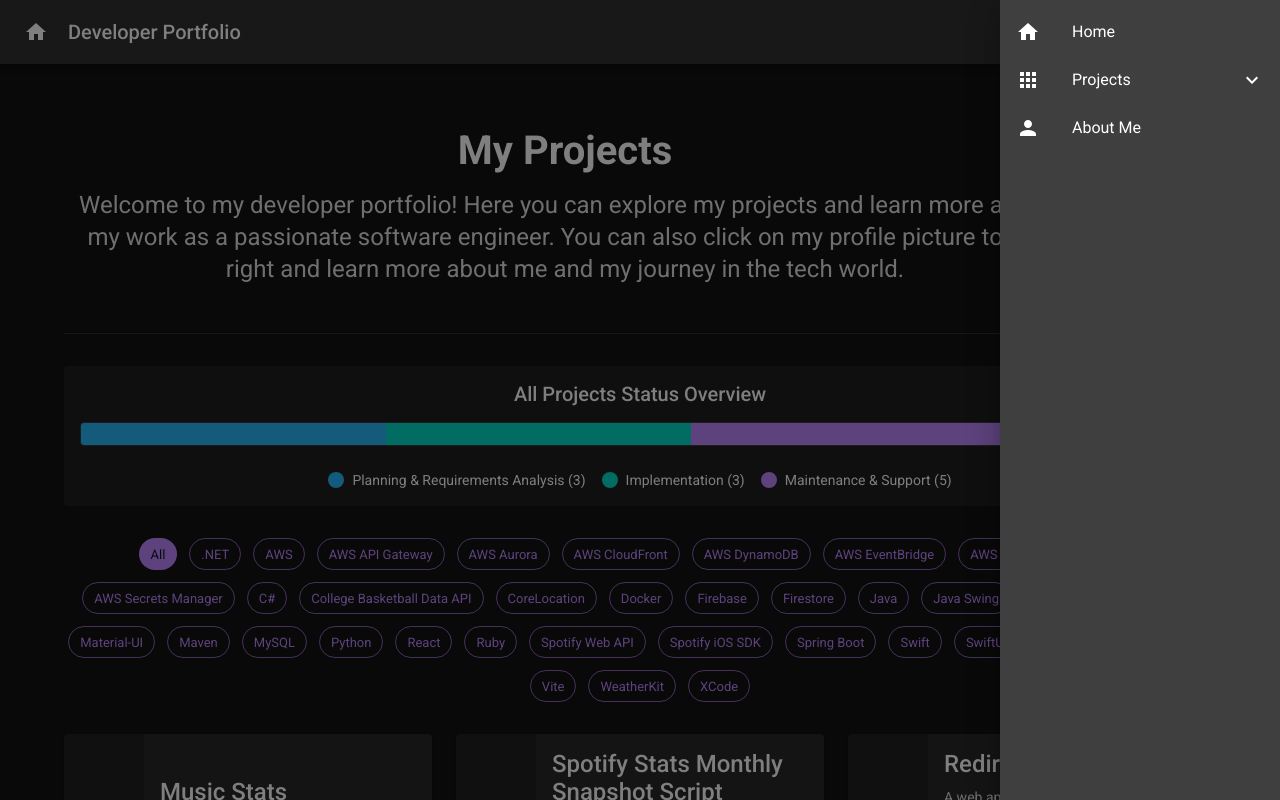
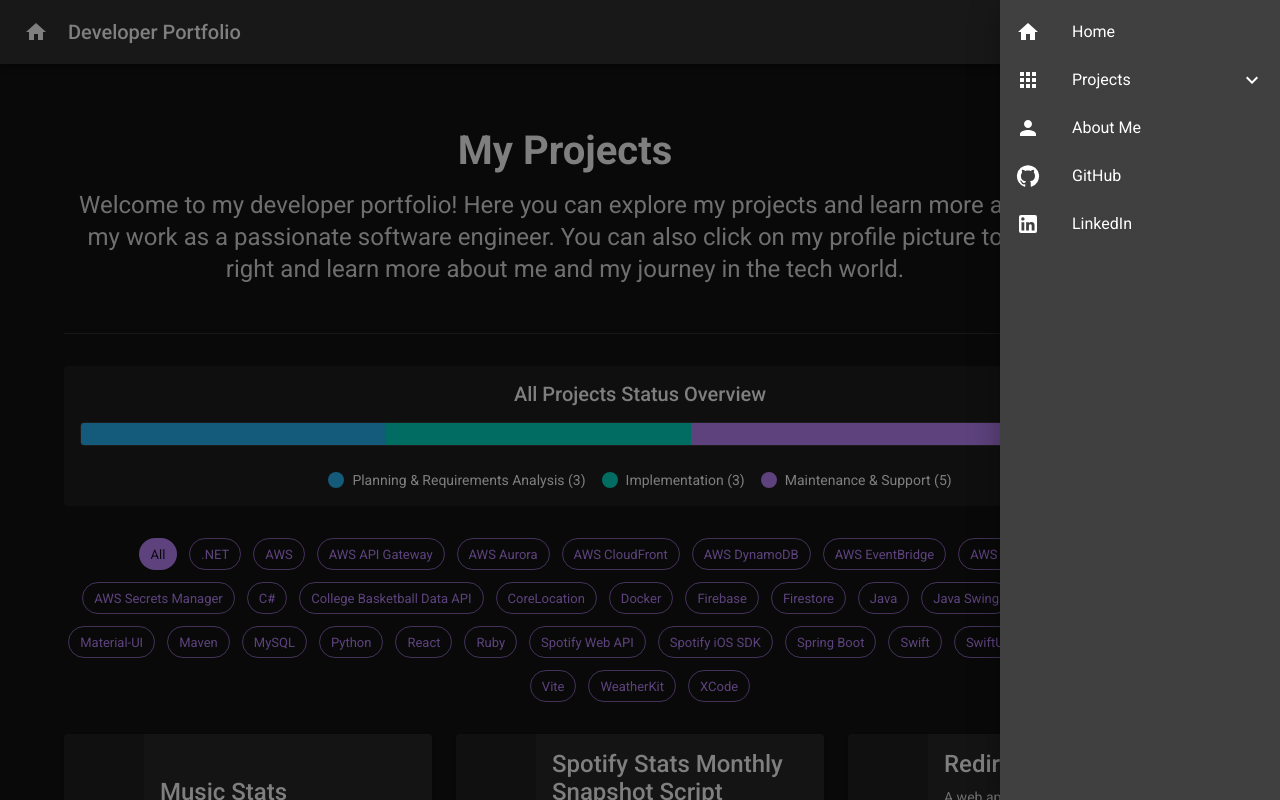
Before and after one commit to BrandonLC2020/Portfolio, a React (Vite) app: page / in a window 1280 px wide. Both pictures are taken after a click on the button 1244 px from the left and 32 px from the top of the page. Shown: the top 800 px of the page. Built offline with nearby package versions, Linux system fonts and the light colour scheme.

Commit message:
some tweaks and new features

```diff
--- a/src/components/Header.tsx
+++ b/src/components/Header.tsx
@@ -29,6 +29,8 @@ import {
   Person as PersonIcon,
   Apps as AppsIcon,
 } from '@mui/icons-material';
+import GitHubIcon from '@mui/icons-material/GitHub';
+import LinkedInIcon from '@mui/icons-material/LinkedIn';
 
 interface HeaderProps {
   onNavigate: (page: 'about' | 'grid') => void;
@@ -36,6 +38,8 @@ interface HeaderProps {
 }
 
 export function Header({ onNavigate, onSelectProject }: HeaderProps) {
+  const githubProfileUrl = 'https://github.com/BrandonLC2020';
+  const linkedInProfileUrl = 'https://linkedin.com/in/brandonlc2024';
   const [isMenuOpen, setIsMenuOpen] = useState(false);
   const [isProjectsSubmenuOpen, setIsProjectsSubmenuOpen] = useState(false);
 
@@ -95,6 +99,28 @@ export function Header({ onNavigate, onSelectProject }: HeaderProps) {
             <ListItemText primary="About Me" />
           </ListItemButton>
         </ListItem>
+        <ListItem disablePadding>
+          <ListItemButton
+            component="a"
+            href={githubProfileUrl}
+            target="_blank"
+            rel="noopener noreferrer"
+          >
+            <ListItemIcon><GitHubIcon /></ListItemIcon>
+            <ListItemText primary="GitHub" />
+          </ListItemButton>
+        </ListItem>
+        <ListItem disablePadding>
+          <ListItemButton
+            component="a"
+            href={linkedInProfileUrl}
+            target="_blank"
+            rel="noopener noreferrer"
+          >
+            <ListItemIcon><LinkedInIcon /></ListItemIcon>
+            <ListItemText primary="LinkedIn" />
+          </ListItemButton>
+        </ListItem>
       </List>
     </Box>
   );
--- a/src/components/ProjectDetail.tsx
+++ b/src/components/ProjectDetail.tsx
@@ -71,7 +71,6 @@ export function ProjectDetail({ project, onBack }: ProjectDetailProps) {
             <Stack direction="row" spacing={1} sx={{ mb: 2 }} useFlexGap flexWrap="wrap">
                 <Chip
                     label={project.phase}
-                    size="small"
                     sx={{
                         backgroundColor: PHASE_COLORS[project.phase] || theme.palette.grey[700],
                         color: theme.palette.getContrastText(PHASE_COLORS[project.phase] || theme.palette.grey[700]),
```
